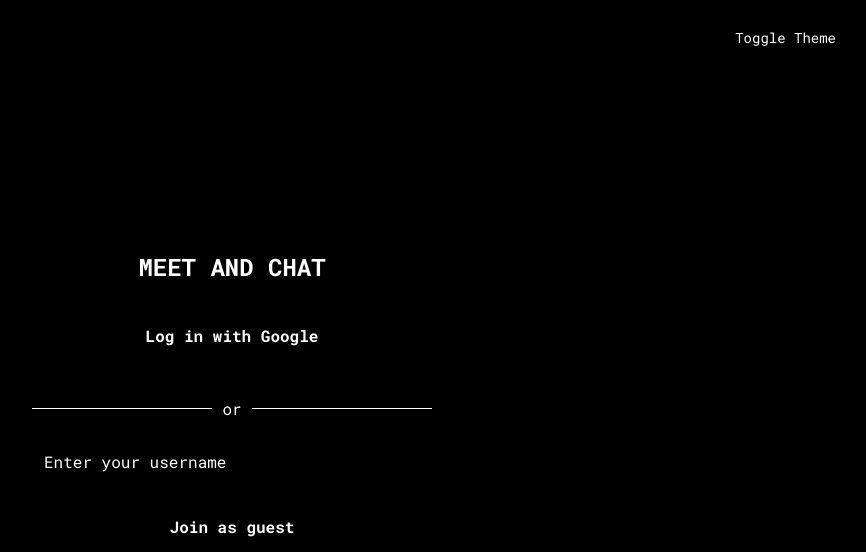
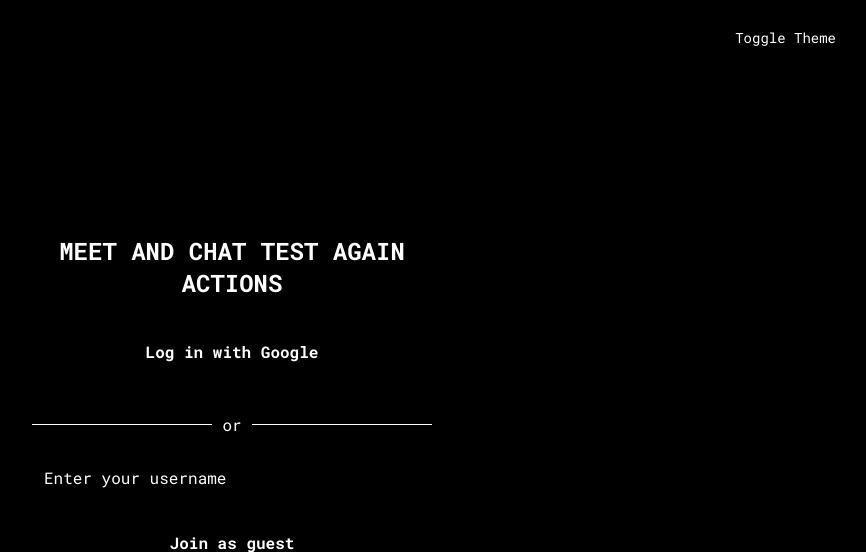
Before and after one commit to AlexShonia/meet-and-chat, a Django app: page / in a window 1280 px wide. Shown: the top 552 px of the page, without its empty margins (408-1274 px from the left). Run offline with Django 5.2, Linux system fonts and the light colour scheme; some libraries are stand-ins or nearby versions.

Commit message:
retest downtime

```diff
--- a/app/meet_n_chat/templates/index.html
+++ b/app/meet_n_chat/templates/index.html
@@ -329,7 +329,7 @@
 {% load static %}
 <button class="theme-switch" onclick="toggleTheme()">Toggle Theme</button>
 <div class="container">
-  <div class="title" style="font-weight: bold">MEET AND CHAT</div>
+  <div class="title" style="font-weight: bold">MEET AND CHAT TEST AGAIN ACTIONS</div>
   <button class="google-btn" onclick="googleLogin()">Log in with Google</button>
   <div class="divider">or</div>
 
```
